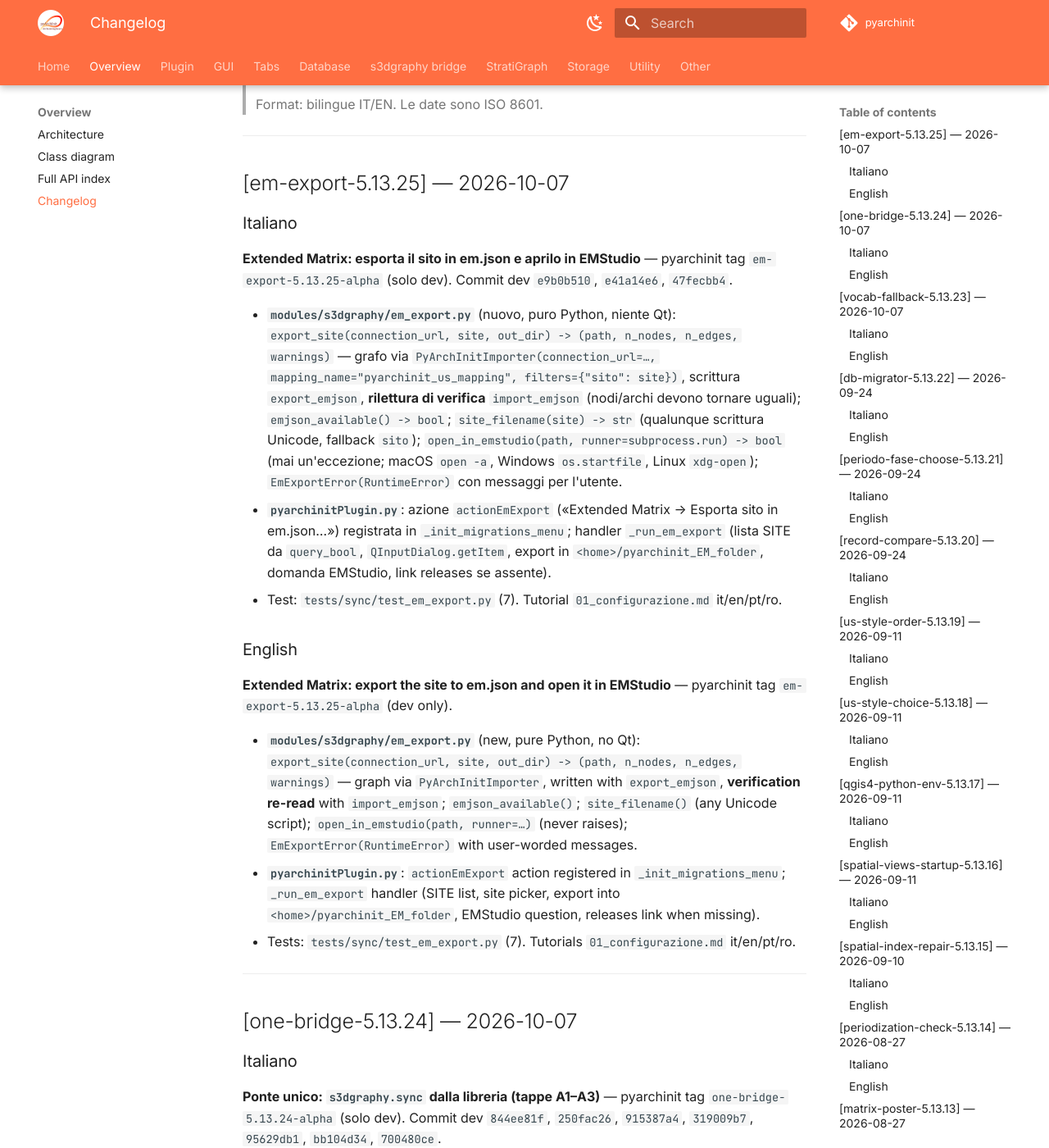
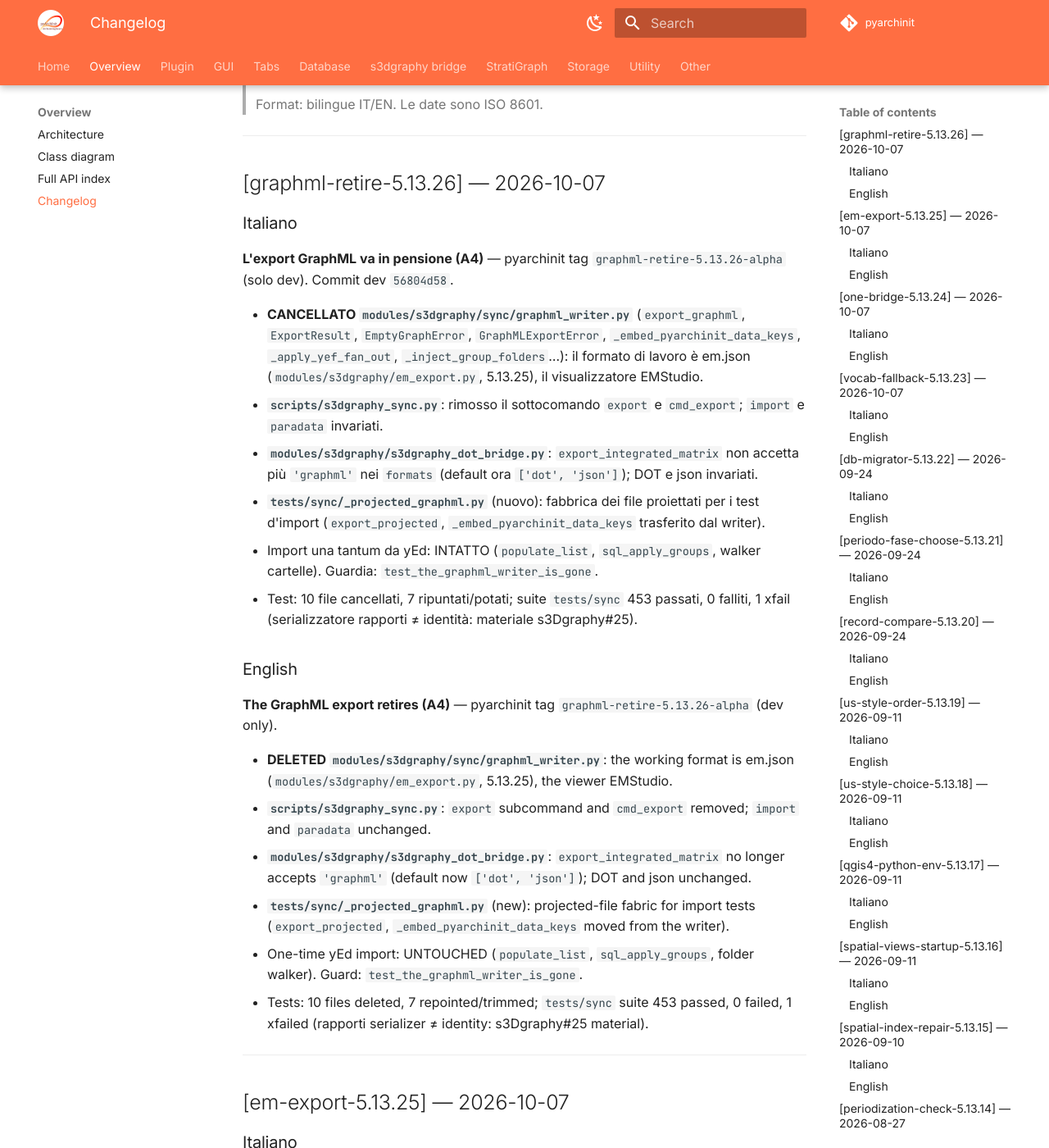
Before and after one commit to enzococca/pyarchinit-api-docs, an MkDocs documentation site: the page built from docs/CHANGELOG.md, in a window 1280 px wide and 1400 px high, scrolled down 229 px. Shown: the whole window at 82% size. Built offline with MkDocs 1.6.1 and Material for MkDocs 9.7.7, drawn with Linux system fonts in a browser that asks for light colours; comment, search, counter and statistics services are not loaded.

Commit message:
docs(changelog): graphml-retire-5.13.26-alpha — writer rimosso, em.json formato di lavoro — IT+EN

```diff
--- a/docs/CHANGELOG.md
+++ b/docs/CHANGELOG.md
@@ -4,6 +4,32 @@
 > da `pyarchinit-code_dev/`.
 >
 > Format: bilingue IT/EN. Le date sono ISO 8601.
+
+---
+
+## [graphml-retire-5.13.26] — 2026-10-07
+
+### Italiano
+
+**L'export GraphML va in pensione (A4)** — pyarchinit tag `graphml-retire-5.13.26-alpha` (solo dev). Commit dev `56804d58`.
+
+- **CANCELLATO `modules/s3dgraphy/sync/graphml_writer.py`** (`export_graphml`, `ExportResult`, `EmptyGraphError`, `GraphMLExportError`, `_embed_pyarchinit_data_keys`, `_apply_yef_fan_out`, `_inject_group_folders`…): il formato di lavoro è em.json (`modules/s3dgraphy/em_export.py`, 5.13.25), il visualizzatore EMStudio.
+- **`scripts/s3dgraphy_sync.py`**: rimosso il sottocomando `export` e `cmd_export`; `import` e `paradata` invariati.
+- **`modules/s3dgraphy/s3dgraphy_dot_bridge.py`**: `export_integrated_matrix` non accetta più `'graphml'` nei `formats` (default ora `['dot', 'json']`); DOT e json invariati.
+- **`tests/sync/_projected_graphml.py`** (nuovo): fabbrica dei file proiettati per i test d'import (`export_projected`, `_embed_pyarchinit_data_keys` trasferito dal writer).
+- Import una tantum da yEd: INTATTO (`populate_list`, `sql_apply_groups`, walker cartelle). Guardia: `test_the_graphml_writer_is_gone`.
+- Test: 10 file cancellati, 7 ripuntati/potati; suite `tests/sync` 453 passati, 0 falliti, 1 xfail (serializzatore rapporti ≠ identità: materiale s3Dgraphy#25).
+
+### English
+
+**The GraphML export retires (A4)** — pyarchinit tag `graphml-retire-5.13.26-alpha` (dev only).
+
+- **DELETED `modules/s3dgraphy/sync/graphml_writer.py`**: the working format is em.json (`modules/s3dgraphy/em_export.py`, 5.13.25), the viewer EMStudio.
+- **`scripts/s3dgraphy_sync.py`**: `export` subcommand and `cmd_export` removed; `import` and `paradata` unchanged.
+- **`modules/s3dgraphy/s3dgraphy_dot_bridge.py`**: `export_integrated_matrix` no longer accepts `'graphml'` (default now `['dot', 'json']`); DOT and json unchanged.
+- **`tests/sync/_projected_graphml.py`** (new): projected-file fabric for import tests (`export_projected`, `_embed_pyarchinit_data_keys` moved from the writer).
+- One-time yEd import: UNTOUCHED (`populate_list`, `sql_apply_groups`, folder walker). Guard: `test_the_graphml_writer_is_gone`.
+- Tests: 10 files deleted, 7 repointed/trimmed; `tests/sync` suite 453 passed, 0 failed, 1 xfailed (rapporti serializer ≠ identity: s3Dgraphy#25 material).
 
 ---
 
```
